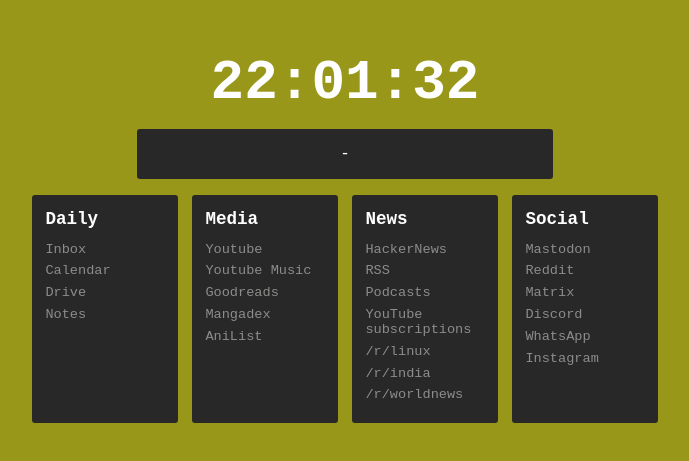
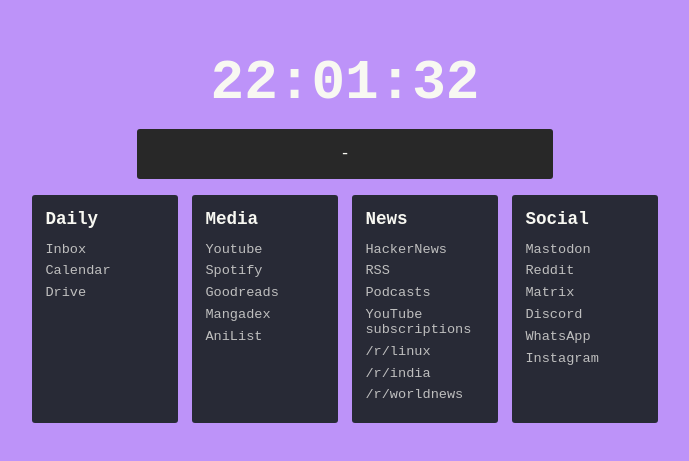
Before and after one commit to mlnchlc/browser-homepage, a plain HTML site: page index.html in a window 1280 px wide. Shown: the part 155-616 px from the top of the page, without its empty margins (295-984 px from the left). Drawn offline with Linux system fonts and the light colour scheme.

Commit message:
dracula colors

```diff
--- a/index.html
+++ b/index.html
@@ -44,13 +44,7 @@
               target="_self"
               >Drive</a
             >
-            <a
-              class="bookmark"
-              href="https://app.standardnotes.org/"
-              target="_self"
-              >Notes</a
-            >
-          </div>
+            </div>
         </div>
         <div class="bookmark-set">
           <div class="bookmark-title">Media</div>
@@ -58,10 +52,9 @@
             <a class="bookmark" href="https://youtube.com" target="_self"
               >Youtube</a
             >
-            <a class="bookmark" href="https://music.youtube.com" target="_self"
-              >Youtube Music </a
+            <a class="bookmark" href="https://open.spotify.com/" target="_self"
+              >Spotify</a
             >
-
             <a
               class="bookmark"
               href="https://www.goodreads.com/"
@@ -88,7 +81,6 @@
             <a class="bookmark" href="https://newsblur.com" target="_self"
               >RSS</a
             >
-
             <a
               class="bookmark"
               href="https://open.spotify.com/collection/podcasts"
--- a/style.css
+++ b/style.css
@@ -1,5 +1,5 @@
 body {
-  background-color: #98971a;
+  background-color: #BD93F9;
   margin: 0px;
 }
 
@@ -13,18 +13,18 @@ body {
 }
 
 #clock {
-  font-family: sans-serif;
+  /* font-family: sans-serif; */
   font-size: 3.5rem;
   font-weight: 600;
-  font-family: "Courier New", monospace;
-  color: #ffffff;
+  font-family: "IBM Plex Mono", monospace;
+  color: #F8F8F2;
   margin-bottom: 0.25em;
 }
 
 #search {
   width: 100%;
   height: 100vh;
-  background-color: #282828;
+  background-color: #282A36;
   display: none;
   position: absolute;
   box-sizing: border-box;
@@ -37,11 +37,11 @@ body {
   width: 90%;
   padding: 0.75em 1em;
   box-sizing: border-box;
-  background-color: #282828;
-  border: solid 0px #282828;
-  font-family: "Courier New", monospace;
+  background-color: #282A36;
+  border: solid 0px 282828;
+  font-family: "IBM Plex Mono", monospace;
   font-size: 4rem;
-  color: #f2f2f2;
+  color: #f8f8f2;
   outline: none;
   border-radius: 3px;
   margin-bottom: 1em;
@@ -53,8 +53,8 @@ body {
   background-color: #282828;
   padding: 1em;
   border-radius: 3px;
-  font-family: "Courier New", monospace;
-  color: #ffffff;
+  font-family: "IBM Plex Mono", monospace;
+  color: #f8f8f2;
   text-align: center;
 }
 .inline {
@@ -88,10 +88,10 @@ body {
 
 .bookmark-set {
   padding: 1em;
-  background-color: #282828;
+  background-color: #282A36;
   border-radius: 3px;
-  font-family: "Courier New", monospace;
   font-size: 0.85rem;
+  font-family: "IBM Plex Mono", monospace;
   width: 25%;
   height: auto;
   margin: 0em 0.5em;
@@ -104,15 +104,15 @@ body {
 .bookmark-title {
   font-size: 1.1rem;
   font-weight: 600;
-  color: #ffffff;
+  color: #f8f8f2;
   margin: 0em 0em 0.35em 0em;
 }
 .bookmark {
   text-decoration: none;
-  color: #8c8c8b;
+  color: #bfbfbf;
   display: block;
   margin: 0.5em 0em;
 }
 .bookmark:hover {
-  color: #ffffff;
+  color: #f8f8f2;
 }
```
